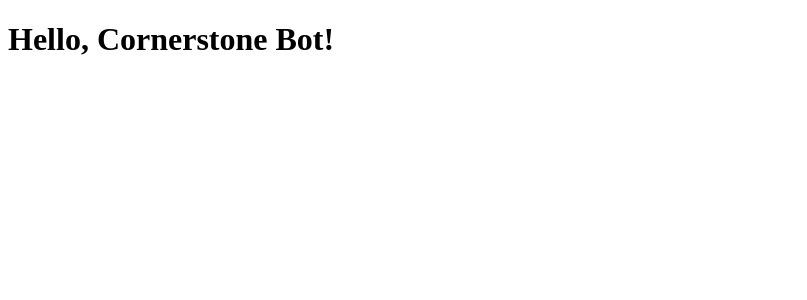
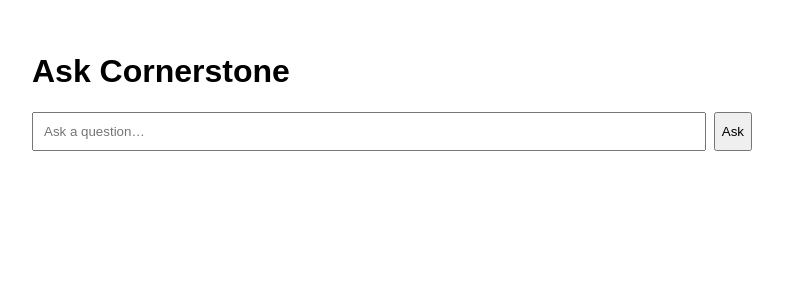
Before and after one commit to karicoody/askcornerstone, a Next.js app: page / in a window 1280 px wide. Shown: the top 300 px of the page, without its empty margins (0-807 px from the left). Built offline with nearby package versions, Linux system fonts and the light colour scheme.

Commit message:
Update page.tsx

```diff
--- a/app/page.tsx
+++ b/app/page.tsx
@@ -1,3 +1,45 @@
+"use client";
+import { useState } from "react";
+
 export default function Home() {
-  return <h1>Hello, Cornerstone Bot!</h1>;
+  const [q, setQ] = useState("");
+  const [a, setA] = useState<string>("");
+
+  async function ask(e: React.FormEvent) {
+    e.preventDefault();
+    if (!q.trim()) return;
+    setA("Thinking…");
+    const r = await fetch("/api/chat", {
+      method: "POST",
+      headers: { "Content-Type": "application/json" },
+      body: JSON.stringify({
+        messages: [{ role: "user", content: q }],
+      }),
+    });
+    const data = await r.json();
+    setA(data.answer ?? "No answer.");
+  }
+
+  return (
+    <main style={{ padding: 24, fontFamily: "sans-serif", maxWidth: 720 }}>
+      <h1>Ask Cornerstone</h1>
+
+      <form onSubmit={ask} style={{ display: "flex", gap: 8, margin: "16px 0" }}>
+        <input
+          value={q}
+          onChange={(e) => setQ(e.target.value)}
+          placeholder="Ask a question…"
+          style={{ flex: 1, padding: 10 }}
+        />
+        <button type="submit">Ask</button>
+      </form>
+
+      {a && (
+        <div style={{ background: "#f6f6f6", padding: 16, borderRadius: 8 }}>
+          <strong>Answer:</strong>
+          <div style={{ whiteSpace: "pre-wrap" }}>{a}</div>
+        </div>
+      )}
+    </main>
+  );
 }
```
